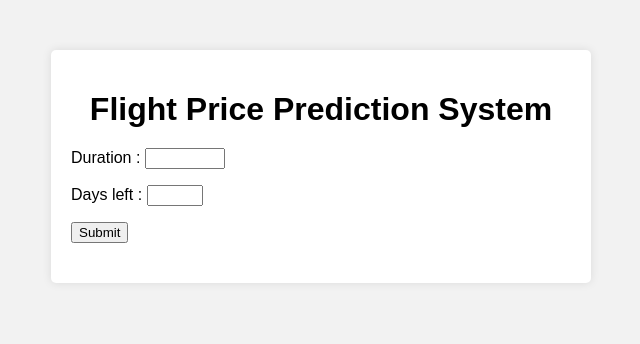
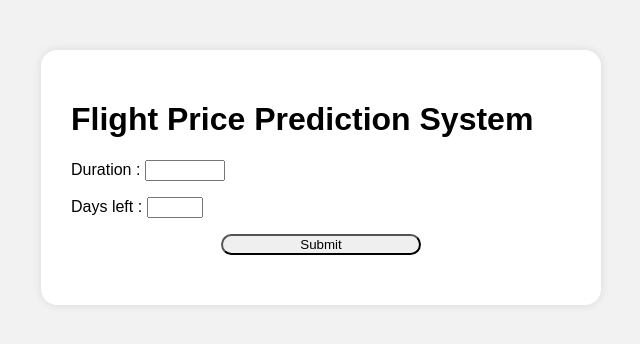
Before and after one commit to raghuls2002/Flight-Price-Prediction, a Flask app: page / in a window 1280 px wide. Shown: the top 344 px of the page, without its empty margins (319-959 px from the left). Run offline with Flask 3, Linux system fonts and the light colour scheme.

Commit message:
Update style.css

```diff
--- a/src/static/style.css
+++ b/src/static/style.css
@@ -18,15 +18,15 @@ body {
 
 .container {
     background-color: #fff;
-    border-radius: 5px;
+    border-radius: 16px;
     box-shadow: 0 0 10px rgba(0, 0, 0, 0.1);
     margin: 50px auto;
-    padding: 20px;
+    padding: 30px;
     width: 500px;
 }
 
-h1 {
-    font-size: 32px;
+h2 {
+    font: bold, 30px;
     text-align: center;
     margin-bottom: 20px;
 }
@@ -40,3 +40,11 @@ label {
     font-size: 18px;
     margin-bottom: 5px;
 }
+button
+{
+    width: 40%;
+    margin-left: 30%;
+    margin-right: 30%;
+    border-radius: 16px;
+    font: bold, 16px;
+}
```
